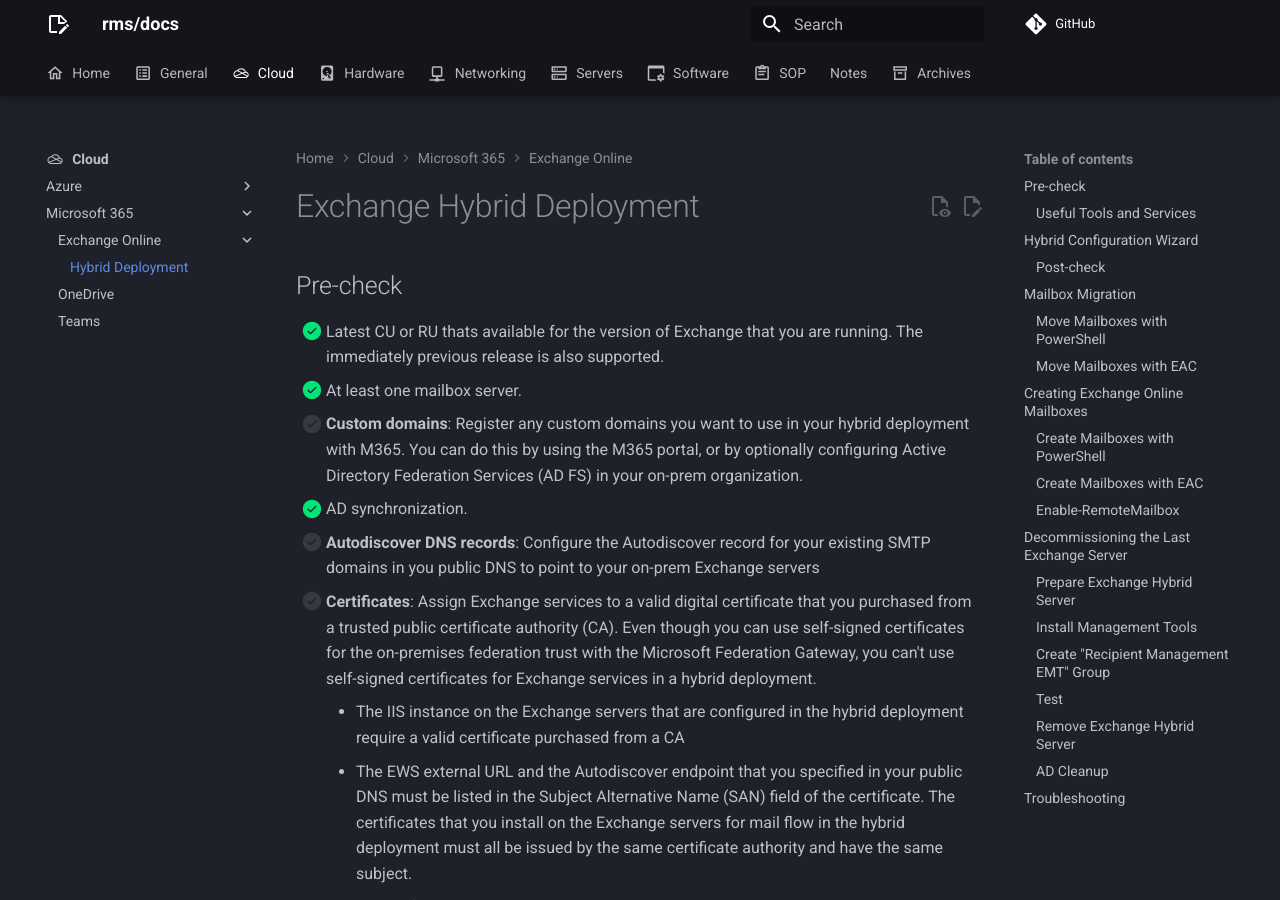
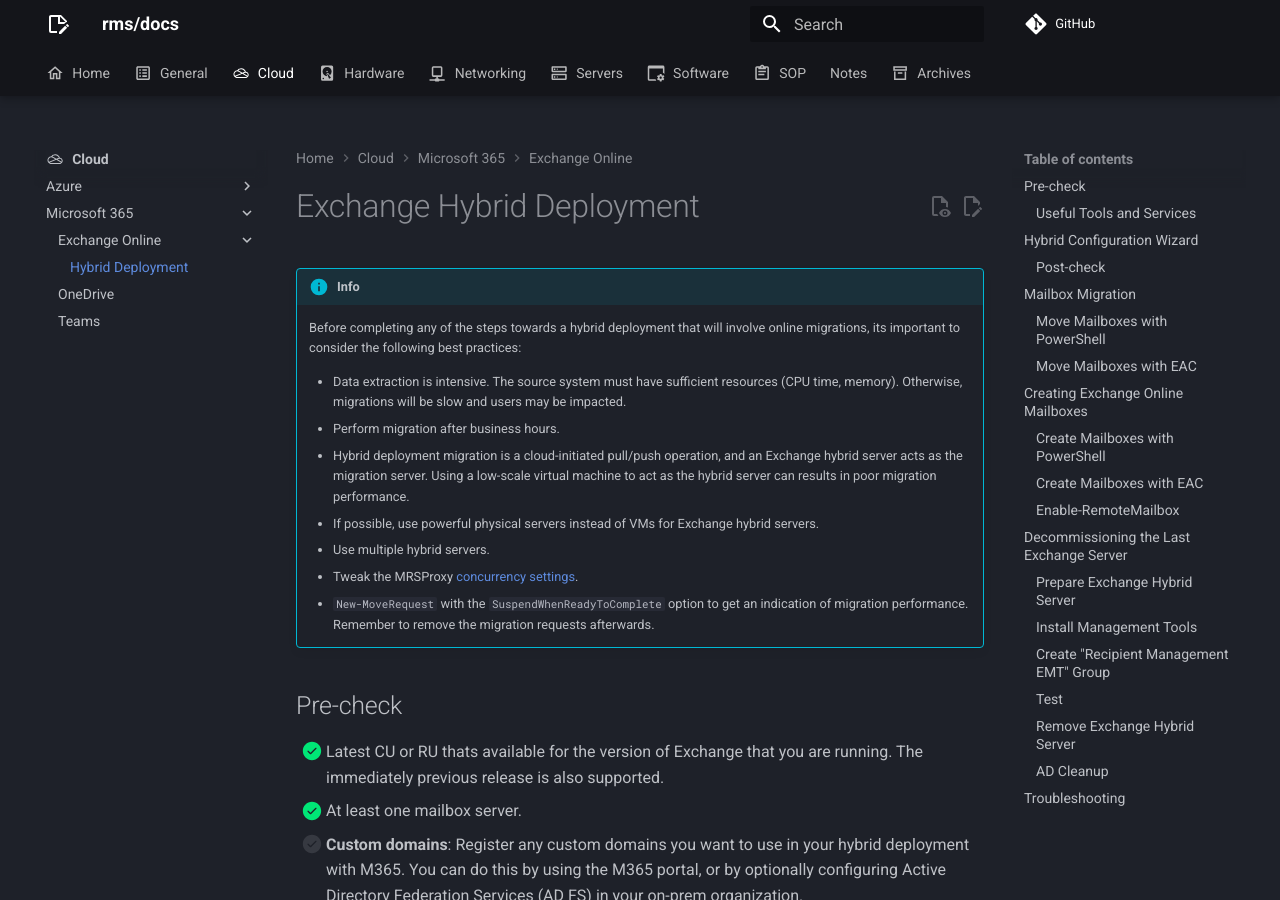
Before and after one commit to rmscode/binary-garden, an MkDocs documentation site: the page built from docs/cloud/microsoft-365/exchange-online/hybrid-deployment.md, in a window 1280 px wide and 900 px high. Built offline with MkDocs 1.6.1 and Material for MkDocs 9.7.7, drawn with Linux system fonts in a browser that asks for light colours; comment, search, counter and statistics services are not loaded.

Commit message:
perf(hybrid-deployment.md): add migration best practices

```diff
--- a/docs/cloud/microsoft-365/exchange-online/hybrid-deployment.md
+++ b/docs/cloud/microsoft-365/exchange-online/hybrid-deployment.md
@@ -1,4 +1,16 @@
 # Exchange Hybrid Deployment
+
+!!! info
+
+    Before completing any of the steps towards a hybrid deployment that will involve online migrations, its important to consider the following best practices:
+
+    - Data extraction is intensive. The source system must have sufficient resources (CPU time, memory). Otherwise, migrations will be slow and users may be impacted.
+    - Perform migration after business hours.
+    - Hybrid deployment migration is a cloud-initiated pull/push operation, and an Exchange hybrid server acts as the migration server. Using a low-scale virtual machine to act as the hybrid server can results in poor migration performance.
+    - If possible, use powerful physical servers instead of VMs for Exchange hybrid servers.
+    - Use multiple hybrid servers.
+    - Tweak the MRSProxy [concurrency settings](https://learn.microsoft.com/en-us/exchange/performance-best-practices#mrsproxy-best-practice).
+    - `New-MoveRequest` with the `SuspendWhenReadyToComplete` option to get an indication of migration performance. Remember to remove the migration requests afterwards.
 
 ## Pre-check
 
```
